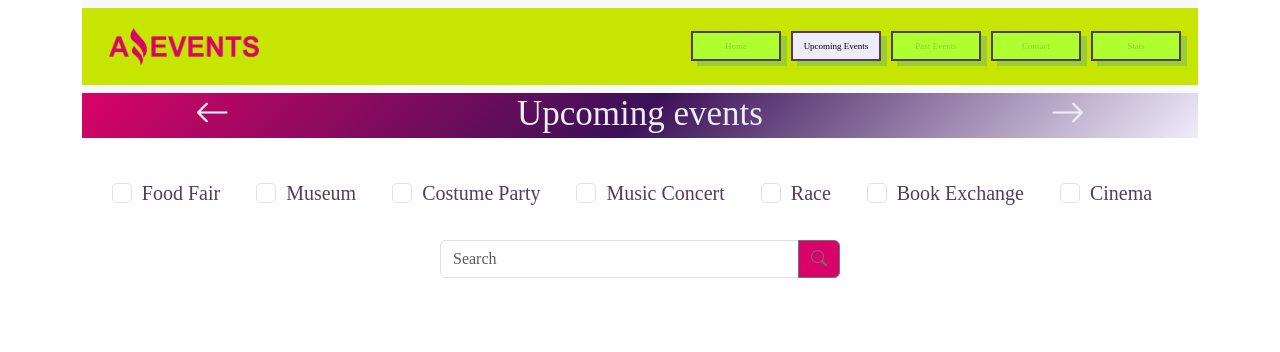
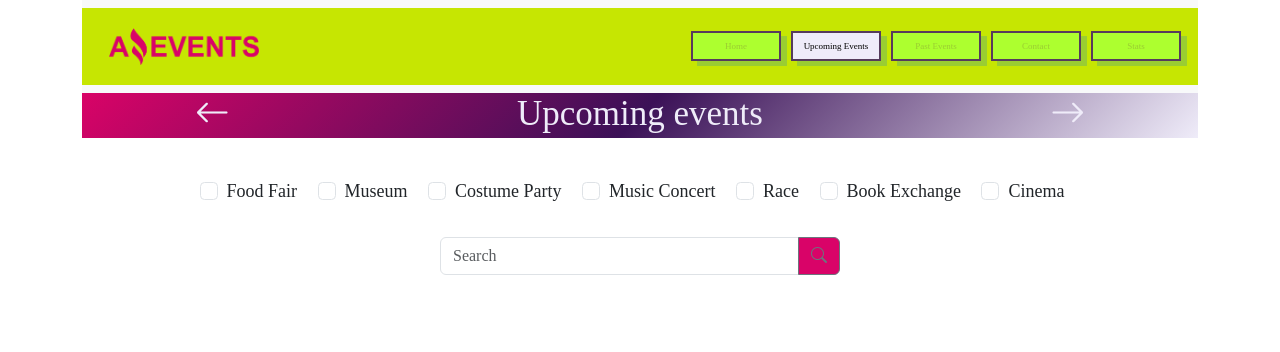
Before and after one commit to Jchock90/amazing-events, a plain HTML site: page upcomingevents.html in a window 1280 px wide. Shown: the top 352 px of the page. Drawn offline with nearby package versions, Linux system fonts and the light colour scheme.

Commit message:
version3.1

```diff
--- a/upcomingevents.html
+++ b/upcomingevents.html
@@ -47,8 +47,8 @@
       </div>
     </section>
     <section>
-      <div class="container">
-        <form class="container-content" id="checkbox">
+      <div class="container col-sm-auto justify-content-center">
+        <form class="col-sm-auto" id="checkbox">
           <!-- CHECKBOXES -->
         </form>
         <form class="search" id="form-search">
@@ -59,6 +59,7 @@
         </form>
         <form id="send">
         </form>
+      </div>
       </div>
     </section>
     <section>
```
Also changed, not shown: pastevents.html (+2 -2 lines).
